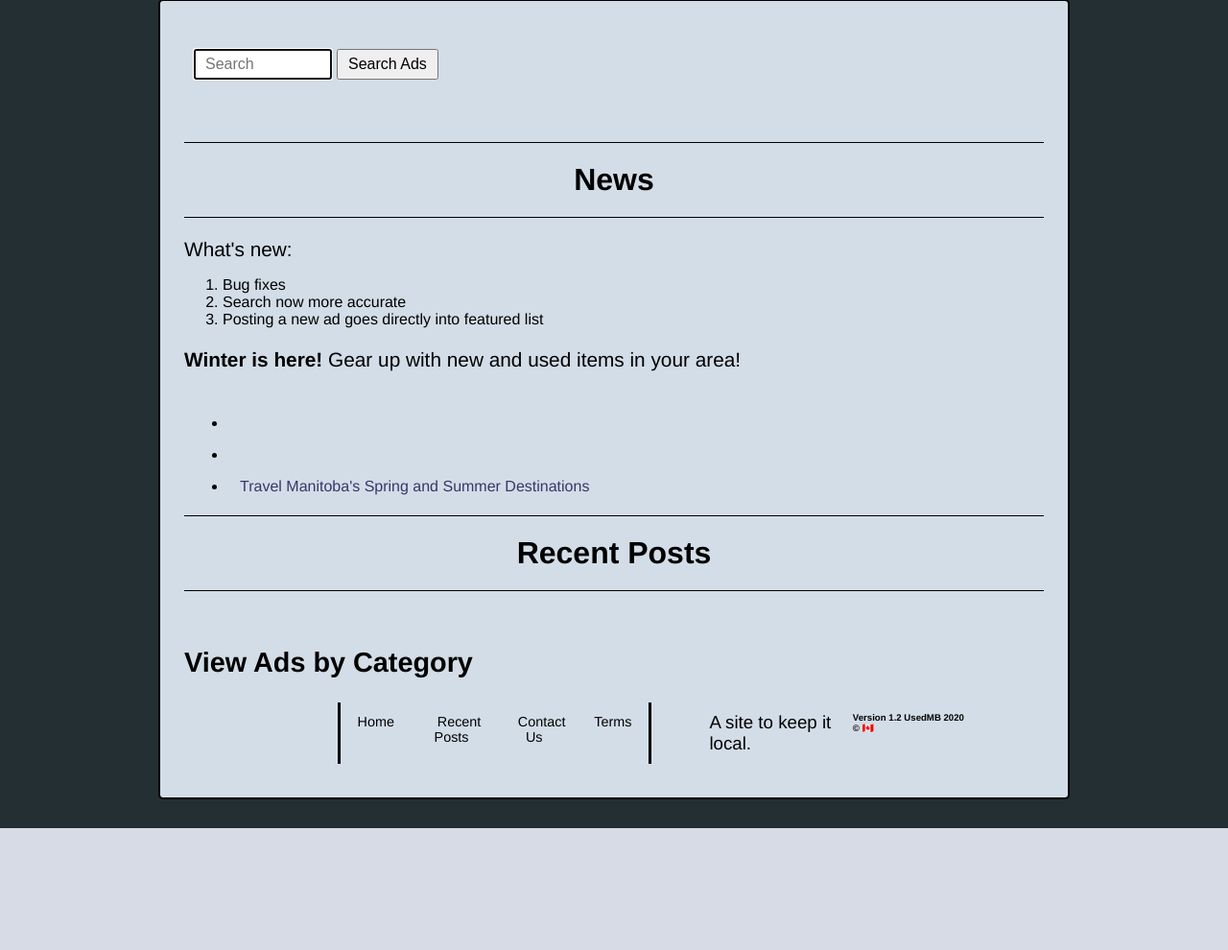
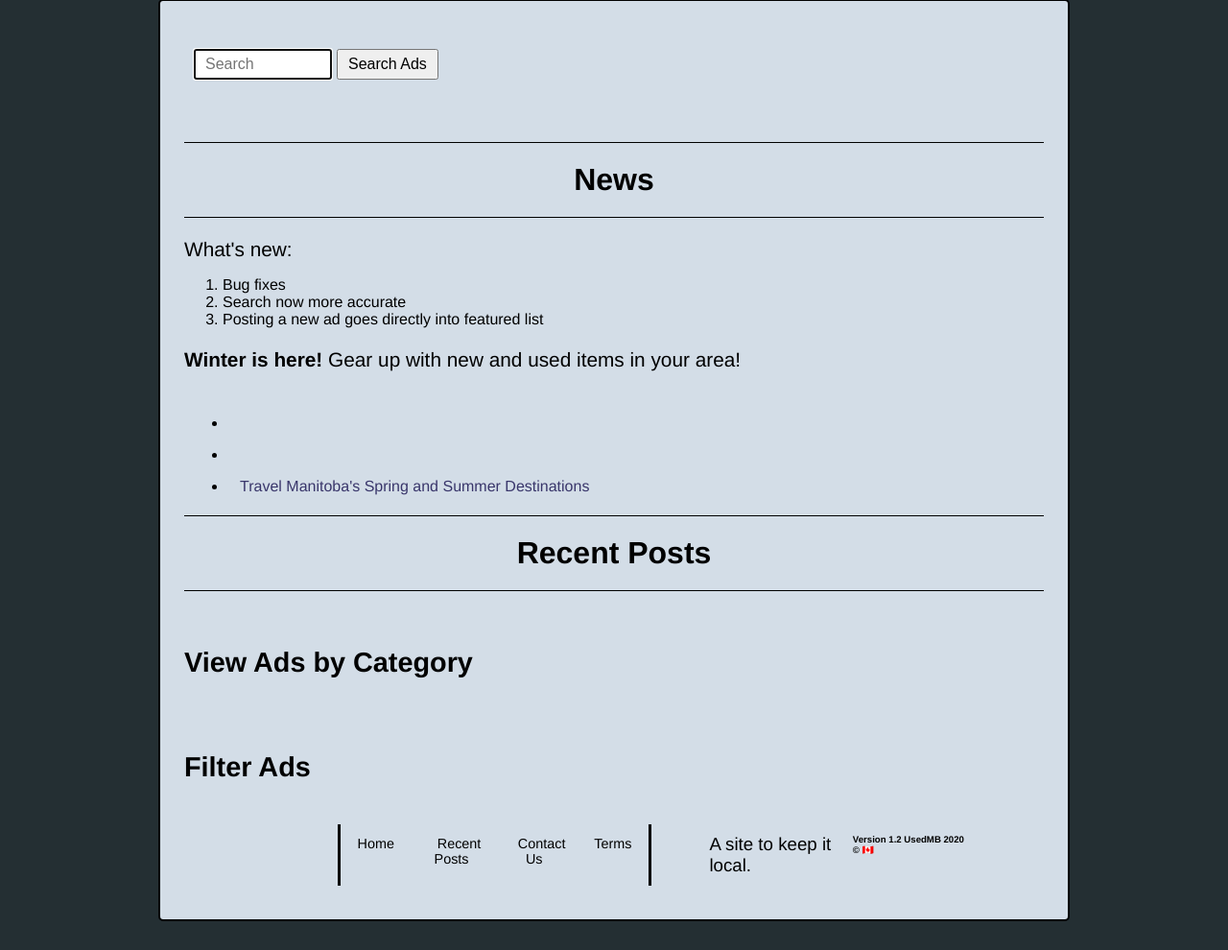
Before and after one commit to MichaelHawryluk/UsedMBProject, a PHP site: page / in a window 1280 px wide. Shown: the part 250-1240 px from the top of the page at 96% size. Before the commit the page ends 1113 px from the top, so only its background shows below. Run offline with PHP 8.4, Linux system fonts and the light colour scheme; data that the repository does not hold is empty.

Commit message:
2. Working Posts

```diff
--- a/ProcessLogin.php
+++ b/ProcessLogin.php
@@ -28,3 +28,4 @@ require ('connect.php');
 	    }
 
 	}
+?>
--- a/index.php
+++ b/index.php
@@ -99,10 +99,12 @@ $categories = $statement->fetchAll();
 			<section id="posts" >
 				<h3 id="Posts">Recent Posts</h3>
 				<section id ="categories">
-					<h4>View Ads by Category</h4>
+					<h4>View Ads by Category</h4><br>
 					<?php foreach($categories as $category): ?>
 		            	<a href="viewByCategory.php?category=<?= $category['categoryType']?>"><?= $category['categoryType']?></a>
-	         		<?php endforeach ?>
+	         		<?php endforeach; ?>
+	         		<h4>Filter Ads</h4>
+	         			<a href="index.php?category=<?= $category['categoryType']?>"><?= $category['categoryType']?></a>
 
 				</section>
 
```
